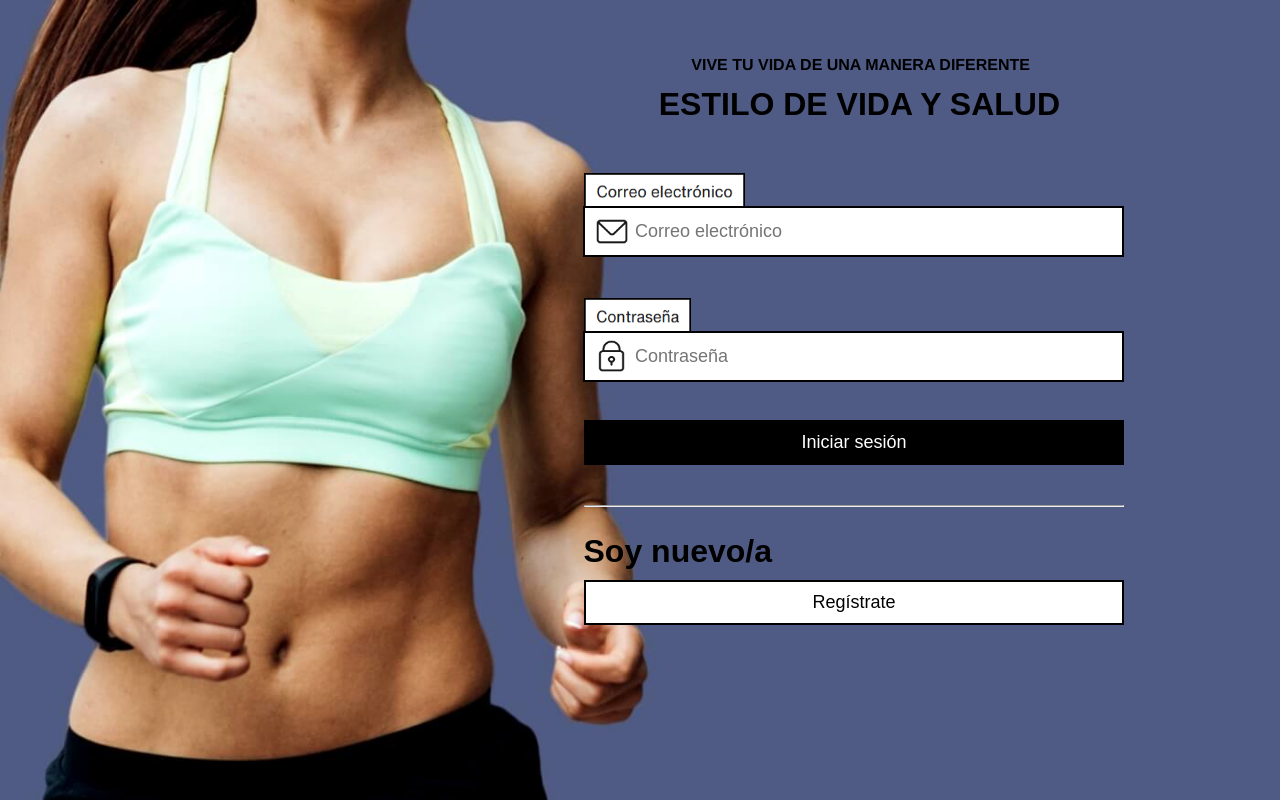
After one commit to Nilpedros22/Grupo1, a PHP site: page /login.html in a window 1280 px wide. The commit adds this page. Run offline with PHP 8.4, Linux system fonts and the light colour scheme.

Commit message:
Visual Login y Register
Login y Register visualmente acabados.

```diff
--- /dev/null
+++ b/login.css
@@ -0,0 +1,119 @@
+body {
+    background-image: url('img/login.jpg');
+    background-size: cover;
+}
+
+.nuevo {
+    position: absolute;
+    right: 220px;
+    top: 65px;
+    font-family: Arial, Helvetica, sans-serif;
+
+}
+
+.nuevo2 {
+    position: absolute;
+    right: 250px;
+    top: 35px;
+    font-family: Helvetica;
+}
+
+#correo {
+    position: absolute;
+    height: 35px;
+    width: 159px;
+    right: 535px;
+    border: 1px solid black;
+    top: 173px;
+}
+
+.correo {
+    position: absolute;
+    top: 206px;
+    right: 156px;
+    width: 485px;
+    height: 45px;
+    padding-left: 50px;
+    border: 2px solid black;
+    font-size: 18px;
+}
+
+#contraseña {
+    position: absolute;
+    right: 589px;
+    top: 298px;
+    height: 35px;
+    border: 1px solid black;
+    width: 105px;
+}
+
+.contraseña {
+    position: absolute;
+    top: 331px;
+    right: 156px;
+    width: 485px;
+    height: 45px;
+    padding-left: 50px;
+    border-color: black;
+    border: 2px solid black;
+    font-size: 18px;
+}
+
+.boton {
+    position: absolute;
+    top: 420px;
+    right: 156px;
+    width: 540px;
+    height: 45px;
+    font-size: 18px;
+    color: white;
+    background-color: black;
+    border-color: black;
+    border-width: 0px;
+    font-family: Arial, Helvetica, sans-serif;
+}
+
+#correo2 {
+    position: absolute;
+    width: 32px;
+    height: 25px;
+    top: 219px;
+    right: 652px;
+}
+
+#contraseña2 {
+    position: absolute;
+    width: 27px;
+    height: 32px;
+    top: 340px;
+    right: 655px;
+}
+
+.linea {
+    position: absolute;
+    top: 497px;
+    color: black;
+    size: 1px;
+    right: 156px;
+    width: 538px;
+}
+
+.boton-registro {
+    position: absolute;
+    top: 580px;
+    right: 156px;
+    width: 540px;
+    height: 45px;
+    font-size: 18px;
+    color: black;
+    background-color: white;
+    border: 2px solid black;
+    font-family: Arial, Helvetica, sans-serif;
+}
+
+#nuevo {
+    position: absolute;
+    top: 512px;
+    right: 508px;
+    font-family: Arial, Helvetica, sans-serif;
+}
--- /dev/null
+++ b/login.html
@@ -0,0 +1,30 @@
+<!DOCTYPE html>
+<!-- Nil Pedrós Cabrillana -->
+<html>
+
+<head>
+    <title>Login</title>
+    <meta charset="UTF-8">
+    <link rel="stylesheet" type="text/css" href="login.css">
+</head>
+
+<body>
+    <div>
+        <h4 class="nuevo2">VIVE TU VIDA DE UNA MANERA DIFERENTE</h4>
+        <h1 class="nuevo">ESTILO DE VIDA Y SALUD</h1>
+        <img id="correo" src="img/correo.png">
+        <input type="email" name="email" class="correo" value="" aria-label="Correo electrónico"
+            placeholder="Correo electrónico" required>
+        <img id="correo2" src="img/correo2.png">
+        <img id="contraseña" src="img/contraseña.png">
+        <input type="password" name="password" class="contraseña" minlength="6" value="" aria-label="Contraseña"
+            placeholder="Contraseña" required>
+        <img id="contraseña2" src="img/contraseña2.png">
+        <input type="submit" value="Iniciar sesión" class="boton">
+        <hr class="linea">
+        <input type="submit" value="Regístrate" class="boton-registro">
+        <h1 id="nuevo">Soy nuevo/a</h1>
+    </div>
+</body>
+
+</html>
```
Also changed, not shown: registro.css (+27 -22 lines), img/contraseña2.png, img/correo2.png.
